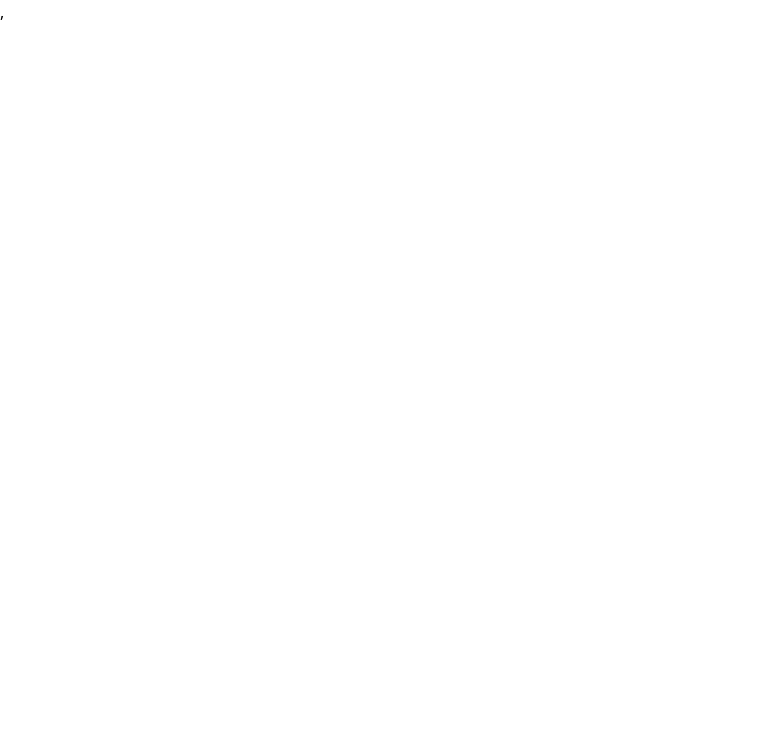
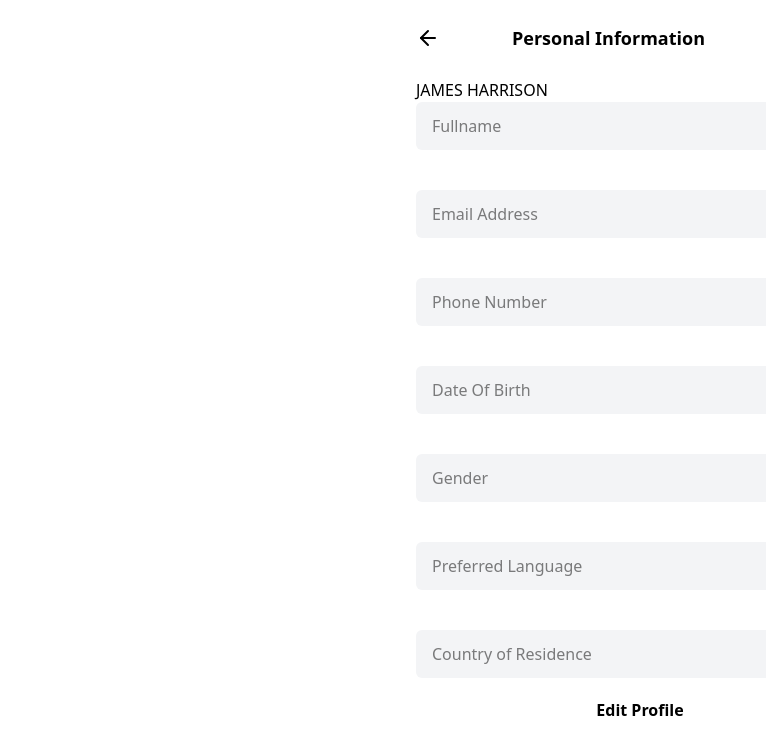
Before and after one commit to ukeje71/AI--RAVEL-PLANNER, a React (Vite) app: page /personal in a window 1280 px wide. Before the commit this address had no page. Shown: the top 754 px of the page, without its empty margins (0-766 px from the left). Built offline with nearby package versions, Linux system fonts and the light colour scheme.

Commit message:
Feature:Added little pages

```diff
--- a/src/App.jsx
+++ b/src/App.jsx
@@ -5,7 +5,7 @@ import SignupPage from "./Pages/auth/SignupPage";
 import SigninPage from "./Pages/auth/SigninPage";
 import ForgotPasswordPage from "./Pages/auth/ForgotPassPage";
 import CheckemailPage from "./Pages/auth/CheckemailPage";
-import Homescreen from "./Pages/dashboard/Homescreen";
+import Homescreen from "../src/Pages/dashboard/Homescreen"
 import Apartmentpage from "./Pages/Services/Apartmentpage";
 import ProductsCard from "./Pages/Services/ProductsCard";
 import TourPage from "./Pages/Services/TourPage";
@@ -24,6 +24,9 @@ import Tourlist from "./components/Saved/Tourlist";
 import Apartmentslist from "./components/Saved/Apartmentslist";
 import Airlinelist from "./components/Saved/Airlinelist";
 import Aibot from "./Pages/dashboard/Aibot";
+import Personal from "./components/Accounts/Personal";
+import Settings from "./components/Accounts/Settings";
+import Themes from "./components/Accounts/Themes";
 
 function App() {
   const location = useLocation();
@@ -59,6 +62,12 @@ function App() {
         <Route path="/apartmentlist" element={<Apartmentslist/>} />
         <Route path="/airlinelist" element={<Airlinelist/>} />
         <Route path="/productdetails/:id" element={<ProductsCard />} />
+        <Route path="/personal" element={< Personal/>} />
+        <Route path="/settings" element={< Settings/>} />
+        <Route path="/themes" element={< Themes/>} />
+
+
+
       </Routes>
       <ToastContainer position="bottom-center" autoClose={3000} hideProgressBar closeOnClick draggable pauseOnHover theme="light" />
       {showBottomNav && <BottomNavigation />}
--- a/src/Pages/dashboard/AccountMenu.jsx
+++ b/src/Pages/dashboard/AccountMenu.jsx
@@ -1,30 +1,39 @@
 import React from 'react';
 import { User, Settings, Palette, DollarSign, FileText, Headphones, LogOut, ArrowLeft } from 'lucide-react';
-import { useNavigate } from 'react-router';
+import { Link, useNavigate } from 'react-router';
 
 const AccountMenu = () => {
-    const navigate =useNavigate();
+  const navigate = useNavigate();
   return (
     <div className="min-h-screen bg-gray-100 p-4">
       <div className="flex items-center mb-4 gap-10">
         <button onClick={() => navigate(-1)} className="text-gray-600 mr-4">
-          <ArrowLeft/>
+          <ArrowLeft />
         </button>
         <h2 className="text-lg font-semibold">Account</h2>
       </div>
-      <div className="space-y-5">
+      <div className="space-y-5 flex flex-col gap-3">
+        <Link to={"/personal"}>
           <button className="w-full bg-white p-4 rounded-lg flex items-center text-left">
             <User className="w-6 h-6 text-blue-500 mr-3" />
             Personal Information
           </button>
+        </Link>
+        <Link to={"/settings"}>
           <button className="w-full bg-white p-4 rounded-lg flex items-center text-left">
             <Settings className="w-6 h-6 text-blue-500 mr-3" />
             Account Settings
           </button>
+        </Link>
+
+        <Link to={"/themes"}>
           <button className="w-full bg-white p-4 rounded-lg flex items-center text-left">
             <Palette className="w-6 h-6 text-blue-500 mr-3" />
             Themes
           </button>
+        </Link>
+
+
         <button className="w-full bg-white p-4 rounded-lg flex items-center text-left">
           <DollarSign className="w-6 h-6 text-blue-500 mr-3" />
           Payment Currency
--- /dev/null
+++ b/src/components/Accounts/Personal.jsx
@@ -0,0 +1,37 @@
+import { ArrowLeft } from "lucide-react";
+import React from "react";
+import { useNavigate } from "react-router";
+
+const Personal = () => {
+    const navigate = useNavigate();
+    return (
+        <div className="min-h-screen flex flex-col items-center justify-center bg-white px-4 py-8">
+            <div className="w-full max-w-md">
+                {/* Header */}
+                <div className=" absolute gap-15 top-0 flex items-center mt-6">
+                    <button className="mr-3 text-xl" onClick={() => navigate(-1)}>
+                        <ArrowLeft />
+                    </button>
+                    <h1 className="text-lg font-semibold">Personal Information</h1>
+                </div>
+            </div>
+            <div className="w-full max-w-md">
+                <h2>JAMES HARRISON</h2>
+                <form action="#" className="flex flex-col gap-10">
+                    <input type="text" placeholder="Fullname" required className="w-full bg-gray-100 px-4 py-3 rounded-md outline-none" />
+                    <input type="text" placeholder="Email Address" required className="w-full bg-gray-100 px-4 py-3 rounded-md outline-none" />
+                    <input type="text" placeholder="Phone Number" required className="w-full bg-gray-100 px-4 py-3 rounded-md outline-none" />
+                    <input type="text" placeholder="Date Of Birth" required className="w-full bg-gray-100 px-4 py-3 rounded-md outline-none" />
+                    <input type="text" placeholder="Gender" required className="w-full bg-gray-100 px-4 py-3 rounded-md outline-none" />
+                    <input type="text" placeholder="Preferred Language" required className="w-full bg-gray-100 px-4 py-3 rounded-md outline-none" />
+                    <input type="text" placeholder="Country of Residence" required className="w-full bg-gray-100 px-4 py-3 rounded-md outline-none" />
+
+                </form>
+                < p className="text-center mt-5 font-extrabold">Edit Profile</p>
+            </div>
+
+        </div>
+
+    )
+}
+export default Personal
--- /dev/null
+++ b/src/components/Accounts/Settings.jsx
@@ -0,0 +1,32 @@
+import { ArrowLeft, KeyRound, Recycle } from "lucide-react";
+import React from "react";
+import { useNavigate } from "react-router";
+
+const Settings = () => {
+    const navigate = useNavigate();
+    return (
+        <div className="min-h-screen flex flex-col items-center justify-start bg-white px-4 py-8">
+            <div className="w-full max-w-md">
+                {/* Header */}
+                <div className=" absolute gap-15 top-0 flex items-center mt-6">
+                    <button className="mr-3 text-xl" onClick={() => navigate(-1)}>
+                        <ArrowLeft />
+                    </button>
+                    <h1 className="text-lg font-semibold">Personal Information</h1>
+                </div>
+            </div>
+
+            <div className="w-full max-w-md mt-20 flex flex-col gap-10">
+                <div className="flex flex-row gap-10 bg-[#F7F7F7] p-5 rounded-2xl">
+                    <KeyRound className="text-[#2563EB]"/>
+                    <p>Password Change</p>
+                </div>
+                <div className="flex flex-row gap-10 bg-[#F7F7F7] p-5 rounded-2xl">
+                    <Recycle className="text-[#2563EB]"/>
+                    <p>Two factor Authenticator</p>
+                </div>
+            </div>
+        </div>
+    )
+}
+export default Settings
--- /dev/null
+++ b/src/components/Accounts/Themes.jsx
@@ -0,0 +1,32 @@
+import { ArrowLeft, Moon, Sun } from "lucide-react";
+import React from "react";
+import { useNavigate } from "react-router";
+
+const Themes = () => {
+    const navigate = useNavigate();
+    return (
+        <div className="min-h-screen flex flex-col items-center justify-start bg-white px-4 py-8">
+            <div className="w-full max-w-md">
+                {/* Header */}
+                <div className=" absolute gap-15 top-0 flex items-center mt-6">
+                    <button className="mr-3 text-xl" onClick={() => navigate(-1)}>
+                        <ArrowLeft />
+                    </button>
+                    <h1 className="text-lg font-semibold">Personal Information</h1>
+                </div>
+            </div>
+
+            <div className="w-full max-w-md mt-20 flex flex-col gap-10">
+                <div className="flex flex-row gap-10 bg-[#F7F7F7] p-5 rounded-2xl">
+                    <Sun className="text-[#2563EB]"/>
+                    <p>Light Mode</p>
+                </div>
+                <div className="flex flex-row gap-10 bg-[#F7F7F7] p-5 rounded-2xl">
+                    <Moon className="text-[#2563EB]"/>
+                    <p>Dark Mode</p>
+                </div>
+            </div>
+        </div>
+    )
+}
+export default Themes
```
Lines whose indentation alone changed are shown as unchanged.
